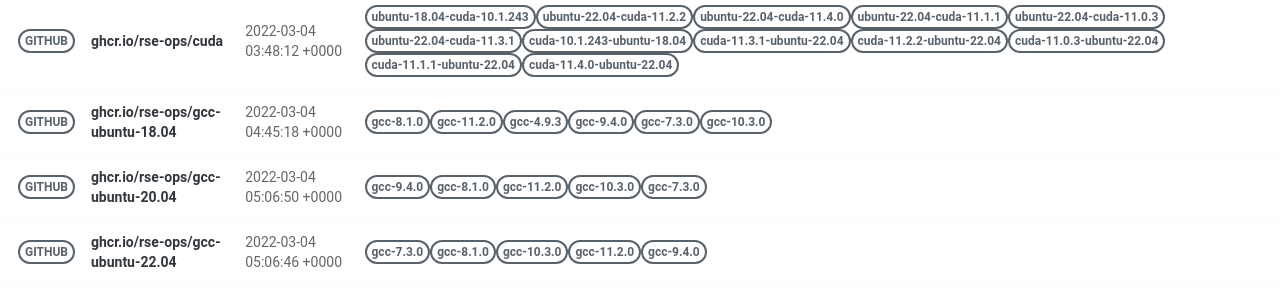
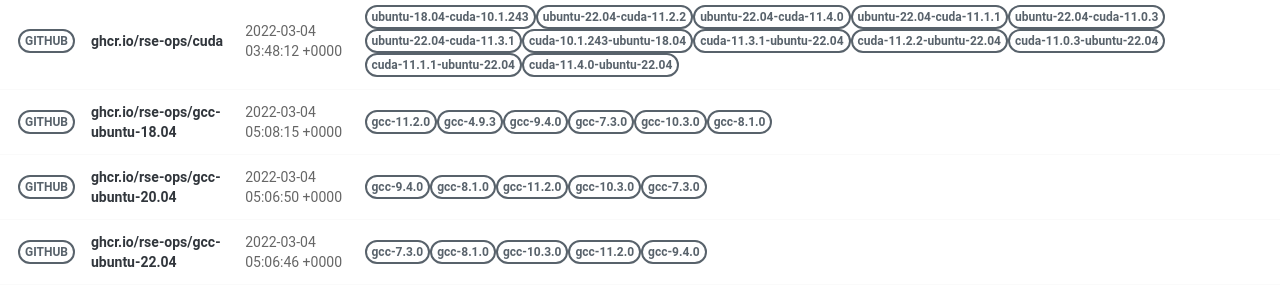
Before and after one commit to rse-ops/docker-images, a Jekyll site: the page built from pages/index.md, in a window 1280 px wide. Shown: the part 502-801 px from the top of the page. Built offline with Jekyll 4.4.1, drawn with Linux system fonts in a browser that asks for light colours; nearby versions of some CDN libraries.

Commit message:
Automated push to update library 2022-03-04

```diff
--- a/_library/ghcr.io-rse-ops-gcc-ubuntu-18.04.md
+++ b/_library/ghcr.io-rse-ops-gcc-ubuntu-18.04.md
@@ -1,14 +1,11 @@
 ---
 layout: container
 name: ghcr.io/rse-ops/gcc-ubuntu-18.04
-updated_at: 2022-03-04 04:45:18.585601
+updated_at: 2022-03-04 05:08:15.545747
 
 
 container_url: https://github.com/orgs/rse-ops/packages/container/package/gcc-ubuntu-18.04
 versions:
- - tag: gcc-8.1.0
-   dockerfile: https://github.com/rse-ops/docker-images/blob/main/ubuntu/gcc/Dockerfile
-   manifest: https://crane.ggcr.dev/manifest/ghcr.io/rse-ops/gcc-ubuntu-18.04:gcc-8.1.0
  - tag: gcc-11.2.0
    dockerfile: https://github.com/rse-ops/docker-images/blob/main/ubuntu/gcc/Dockerfile
    manifest: https://crane.ggcr.dev/manifest/ghcr.io/rse-ops/gcc-ubuntu-18.04:gcc-11.2.0
```
Also changed, not shown: other parts of _library/ghcr.io-rse-ops-gcc-ubuntu-18.04.md (+3 -0 lines).
